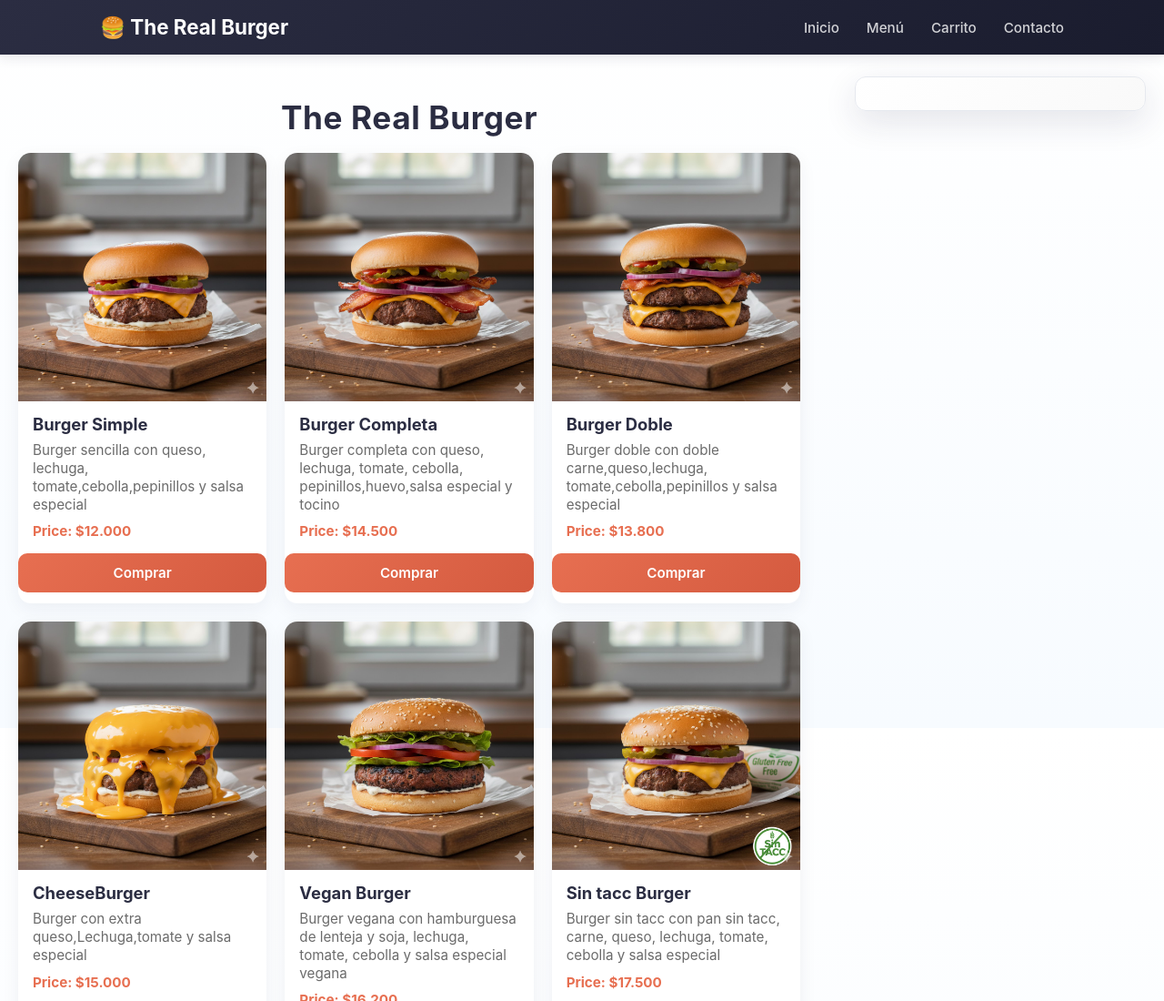
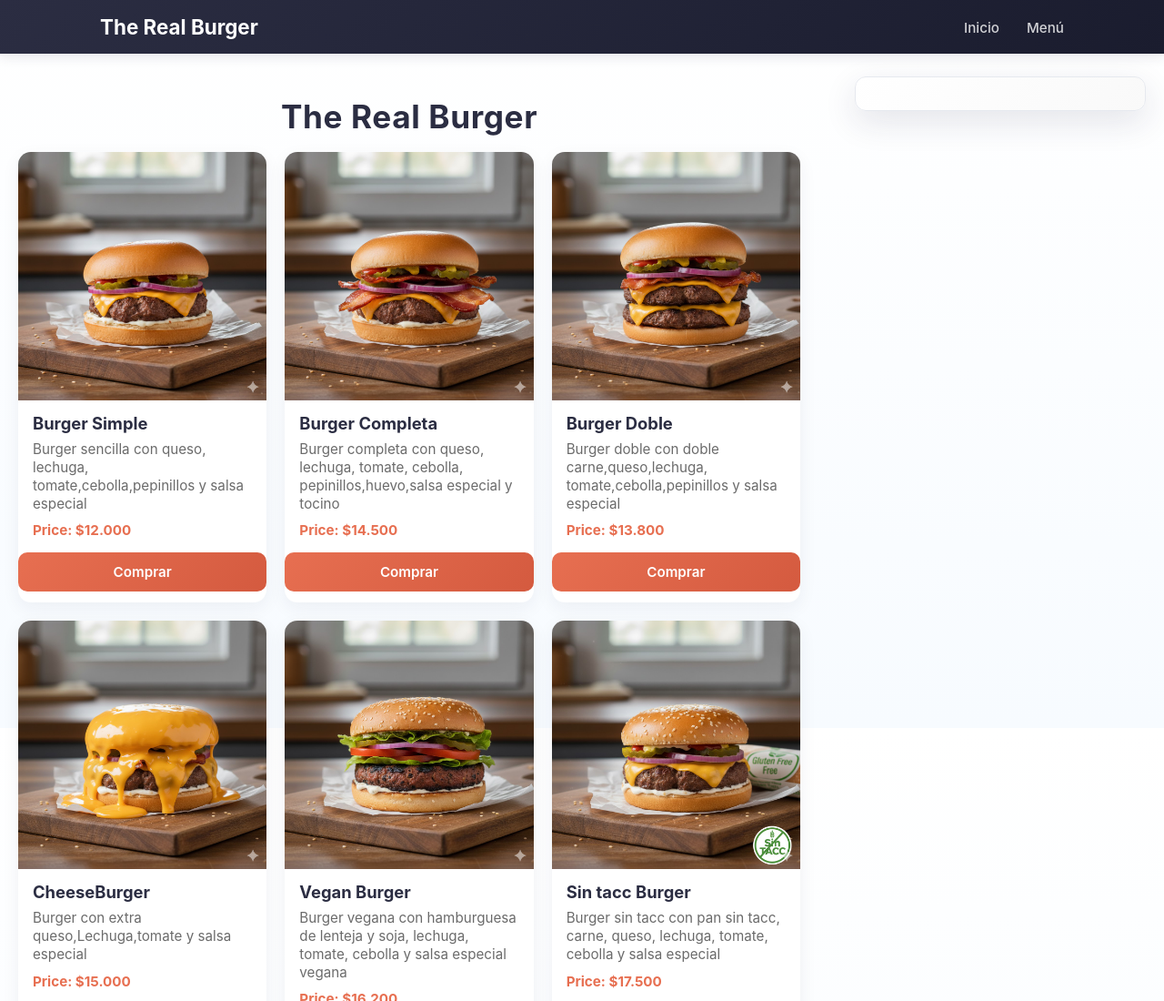
Before and after one commit to CarlosRueda-mk/DOMJS, a plain HTML site: page index.html in a window 1280 px wide. Shown: the top 1100 px of the page at 91% size. Drawn offline with nearby package versions, Linux system fonts and the light colour scheme; some packages are replaced by stand-ins of ours; a script that the page names is missing.

Commit message:
ultimos cambios en html y css mas aside del carrito

```diff
--- a/index.html
+++ b/index.html
@@ -10,18 +10,21 @@
       href="https://cdn.jsdelivr.net/npm/toastify-js/src/toastify.min.css"
     />
     <script defer src="/main.js"></script>
+  </head>
   <body>
+    <hearder>
       <nav class="navbar">
         <div class="navbar-container">
-        <div class="navbar-logo">🍔 The Real Burger</div>
+          <div class="navbar-logo">The Real Burger</div>
           <ul class="nav-menu">
-          <li class="nav-item"><a href="#inicio" class="nav-link">Inicio</a></li>
+            <li class="nav-item">
+              <a href="#inicio" class="nav-link">Inicio</a>
+            </li>
             <li class="nav-item"><a href="#menu" class="nav-link">Menú</a></li>
-          <li class="nav-item"><a href="#carrito" class="nav-link">Carrito</a></li>
-          <li class="nav-item"><a href="#contacto" class="nav-link">Contacto</a></li>
           </ul>
         </div>
       </nav>
+    </hearder>
 
     <main>
       <section id="inicio">
@@ -33,9 +36,7 @@
       </section>
     </main>
 
-
     <aside id="CartBurger-container" aria-live="polite"></aside>
-
 
     <script src="https://cdn.jsdelivr.net/npm/sweetalert2@11"></script>
     <script
```
Also changed, not shown: 1 other file. Lines whose indentation alone changed are shown as unchanged.
